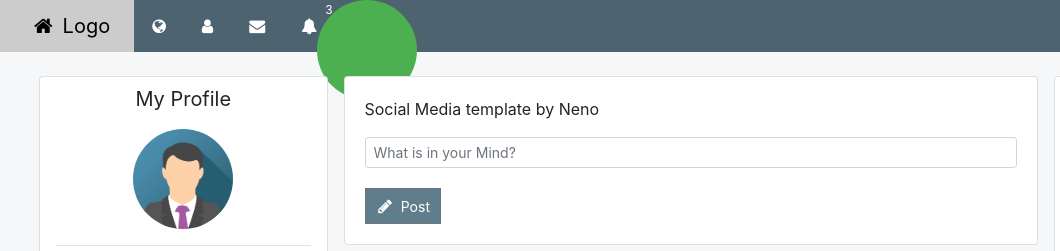
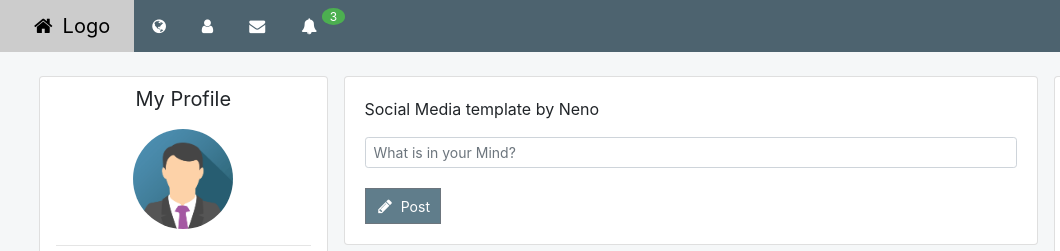
Before and after one commit to NehalNagy/SocialMedia, a plain HTML site: page index.html in a window 1280 px wide. Shown: the top 251 px of the page, 0-1060 px from the left. Drawn offline with nearby package versions, Linux system fonts and the light colour scheme.

Commit message:
typing error

```diff
--- a/assets/css/style.css
+++ b/assets/css/style.css
@@ -68,8 +68,6 @@ h5 {
     height: 100px;
     font-size: 12px!important;
     border-radius: 50%;
-    position: absolute;
-    top: 0px;
 
 }
 
```
